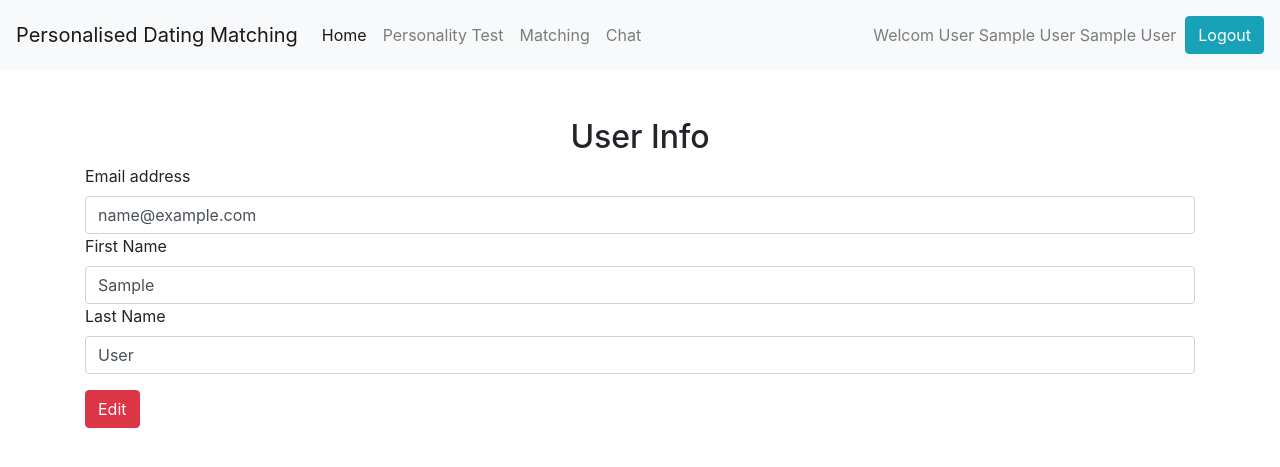
After one commit to ansonng0401/VT6001CEM, a PHP site: page /personalitytest/mainpage.php in a window 1280 px wide. The commit adds this page. Shown: the top 467 px of the page. Run offline with PHP 8.4, Linux system fonts and the light colour scheme; the visitor is signed in with stand-in values (Sample User, id 1); tables that the repository leaves empty or names only in its code hold one stand-in row (values such as "Sample post"); some libraries are stand-ins or nearby versions.

Commit message:
page ui update

```diff
--- a/action/SignUpAction.php
+++ b/action/SignUpAction.php
@@ -86,7 +86,7 @@ if (isset($_POST['email']))
                     $_SESSION["firstname"] = $firstname;
                     $_SESSION["lastname"] = $lastname;
                     echo '<script type="text/javascript">';
-                 echo 'window.location = "../personalitytest/p1.php";';
+                 echo 'window.location = "../p1.php";';
                  echo '</script>';
                 }
     // //     else
--- a/assets/CSS/testpg.css
+++ b/assets/CSS/testpg.css
@@ -1,6 +1,3 @@
-body{
-    background-image: linear-gradient(to right, rgb(255, 98, 98) , rgb(253, 178, 92));
-}
 
 .container{
 
--- /dev/null
+++ b/header.php
@@ -0,0 +1,81 @@
+ <!DOCTYPE html>
+
+ <?php session_start();
+if (isset($_SESSION['email']) ||  isset($_SESSION["firstname"]) || isset($_SESSION["lastname"])) {
+} else {
+  header("Location: ../index.php");
+}
+?>
+ <html lang="en">
+
+ <head>
+     <meta charset="UTF-8">
+
+     <link href="https://cdn.jsdelivr.net/npm/bootstrap@5.1.3/dist/css/bootstrap.min.css" rel="stylesheet"
+         integrity="sha384-1BmE4kWBq78iYhFldvKuhfTAU6auU8tT94WrHftjDbrCEXSU1oBoqyl2QvZ6jIW3" crossorigin="anonymous">
+     <script src="https://cdn.jsdelivr.net/npm/bootstrap@5.1.3/dist/js/bootstrap.bundle.min.js"
+         integrity="sha384-ka7Sk0Gln4gmtz2MlQnikT1wXgYsOg+OMhuP+IlRH9sENBO0LRn5q+8nbTov4+1p" crossorigin="anonymous">
+     </script>
+     <title>Personalised Dating Matching</title>
+
+
+ </head>
+
+ <body>
+
+     <link rel="stylesheet" href="https://stackpath.bootstrapcdn.com/bootstrap/4.2.1/css/bootstrap.min.css"
+         integrity="sha384-GJzZqFGwb1QTTN6wy59ffF1BuGJpLSa9DkKMp0DgiMDm4iYMj70gZWKYbI706tWS" crossorigin="anonymous">
+     <script src="https://code.jquery.com/jquery-3.3.1.slim.min.js"
+         integrity="sha384-q8i/X+965DzO0rT7abK41JStQIAqVgRVzpbzo5smXKp4YfRvH+8abtTE1Pi6jizo" crossorigin="anonymous">
+     </script>
+     <script src="https://cdnjs.cloudflare.com/ajax/libs/popper.js/1.14.6/umd/popper.min.js"
+         integrity="sha384-wHAiFfRlMFy6i5SRaxvfOCifBUQy1xHdJ/yoi7FRNXMRBu5WHdZYu1hA6ZOblgut" crossorigin="anonymous">
+     </script>
+     <script src="https://stackpath.bootstrapcdn.com/bootstrap/4.2.1/js/bootstrap.min.js"
+         integrity="sha384-B0UglyR+jN6CkvvICOB2joaf5I4l3gm9GU6Hc1og6Ls7i6U/mkkaduKaBhlAXv9k" crossorigin="anonymous">
+     </script>
+
+     <nav class="navbar navbar-expand-lg navbar-light bg-light">
+         <a class="navbar-brand" href="mainpage.php">Personalised Dating Matching</a>
+         <button class="navbar-toggler" type="button" data-toggle="collapse" data-target="#navbarText"
+             aria-controls="navbarText" aria-expanded="false" aria-label="Toggle navigation">
+             <span class="navbar-toggler-icon"></span>
+         </button>
+         <div class="collapse navbar-collapse" id="navbarText">
+             <ul class="navbar-nav mr-auto">
+                 <li class="nav-item active">
+                     <a class="nav-link" href="mainpage.php">Home <span class="sr-only">(current)</span></a>
+                 </li>
+                 <li class="nav-item">
+                     <a class="nav-link" href="p1.php">Personality Test</a>
+
+                 </li>
+                 <li class="nav-item">
+                     <a class="nav-link" href="matching.php">Matching</a>
+                 </li>
+                 <li class="nav-item">
+                     <a class="nav-link" href="chat.php">Chat</a>
+                 </li>
+             </ul>
+
+
+
+
+             <span class="navbar-text">
+
+                 Welcom User <?php
+                echo $_SESSION['firstname'];
+                echo ' ';
+                echo $_SESSION['lastname'];
+
+                ?>
+                 &nbsp
+             </span>
+
+             <span class="navbar-text">
+                 <input type="button" onclick="location.href='./action/logoutAction.php'" class="btn btn-info"
+                     value="Logout" />
+
+             </span>
+         </div>
+     </nav>
--- a/mainpage.php
+++ b/mainpage.php
@@ -1,66 +1,42 @@
  <!DOCTYPE html>
 
-<?php session_start();
-if (isset($_SESSION['email']) ||  isset($_SESSION["firstname"]) || isset($_SESSION["lastname"])) {
-} else {
-  header("Location: ../index.php");
+
+ <?php
+
+include 'header.php';
+
+require_once ('./action/conn.php');
+$sql = "SELECT * FROM  userinfo WHERE email = '$_SESSION[email]'";
+
+$rs = mysqli_query($conn, $sql) or die(mysqli_error($conn));
+
+while ($rc = mysqli_fetch_assoc($rs))
+{
+    $email = $rc['email'];
+    $firstname = $rc['firstname'];
+    $lastname = $rc['lastname'];
 }
+
+mysqli_free_result($rs);
+mysqli_close($conn);
+
 ?>
-<html lang="en">
 
-<head>
-  <meta charset="UTF-8">
+<br><br>
+<div class="container">
+<form>
+  <div class="form-group">
+     <center> <h2> User Info</h2></center>
+    <label for="exampleFormControlInput1"> Email address</label>
+    <input type="email" class="form-control" name="email" id="email" placeholder="User email address " value="<?php echo $email ?>">
+    <label for="exampleFormControlInput1"> First Name </label>
+    <input type="test" class="form-control" name="firstname" id="firstname" placeholder="User Firstname " value="<?php echo $firstname ?>">
+    <label for="exampleFormControlInput1"> Last Name </label>
+    <input type="test" class="form-control" name="lastname" id="lastname" placeholder="User Lastname " value="<?php echo $lastname ?>">
 
-<link href="https://cdn.jsdelivr.net/npm/bootstrap@5.1.3/dist/css/bootstrap.min.css" rel="stylesheet" integrity="sha384-1BmE4kWBq78iYhFldvKuhfTAU6auU8tT94WrHftjDbrCEXSU1oBoqyl2QvZ6jIW3" crossorigin="anonymous">
-<script src="https://cdn.jsdelivr.net/npm/bootstrap@5.1.3/dist/js/bootstrap.bundle.min.js" integrity="sha384-ka7Sk0Gln4gmtz2MlQnikT1wXgYsOg+OMhuP+IlRH9sENBO0LRn5q+8nbTov4+1p" crossorigin="anonymous"></script>
-  <title>Personalised Dating Matching</title>
+</div>
+<button type="button" class="btn btn-danger">Edit</button>
 
+</form>
 
-</head>
-
-<body>
-
-<link rel="stylesheet" href="https://stackpath.bootstrapcdn.com/bootstrap/4.2.1/css/bootstrap.min.css" integrity="sha384-GJzZqFGwb1QTTN6wy59ffF1BuGJpLSa9DkKMp0DgiMDm4iYMj70gZWKYbI706tWS" crossorigin="anonymous">
-<script src="https://code.jquery.com/jquery-3.3.1.slim.min.js" integrity="sha384-q8i/X+965DzO0rT7abK41JStQIAqVgRVzpbzo5smXKp4YfRvH+8abtTE1Pi6jizo" crossorigin="anonymous"></script>
-<script src="https://cdnjs.cloudflare.com/ajax/libs/popper.js/1.14.6/umd/popper.min.js" integrity="sha384-wHAiFfRlMFy6i5SRaxvfOCifBUQy1xHdJ/yoi7FRNXMRBu5WHdZYu1hA6ZOblgut" crossorigin="anonymous"></script>
-<script src="https://stackpath.bootstrapcdn.com/bootstrap/4.2.1/js/bootstrap.min.js" integrity="sha384-B0UglyR+jN6CkvvICOB2joaf5I4l3gm9GU6Hc1og6Ls7i6U/mkkaduKaBhlAXv9k" crossorigin="anonymous"></script>
-
-<nav class="navbar navbar-expand-lg navbar-light bg-light">
-  <a class="navbar-brand" href="#">Personalised Dating Matching</a>
-  <button class="navbar-toggler" type="button" data-toggle="collapse" data-target="#navbarText" aria-controls="navbarText" aria-expanded="false" aria-label="Toggle navigation">
-    <span class="navbar-toggler-icon"></span>
-  </button>
-  <div class="collapse navbar-collapse" id="navbarText">
-    <ul class="navbar-nav mr-auto">
-      <li class="nav-item active">
-        <a class="nav-link" href="#">Home <span class="sr-only">(current)</span></a>
-      </li>
-      <li class="nav-item">
-      <a class="nav-link" href="./personalitytest/p1.php">Personality Test</a>      </li>
-      <li class="nav-item">
-      <a class="nav-link" href="#">Chat</a>
-      </li>
-    </ul>
-
-
-
-
-    <span class="navbar-text">
-
-   Welcom User <?php
-                echo $_SESSION['firstname'];
-                echo ' ';
-                echo $_SESSION['lastname'];
-
-                ?>
-                &nbsp
-    </span>
-
-    <span class="navbar-text">
-<input type="button" onclick="location.href='./action/logoutAction.php'" class="btn btn-info" value="Logout" />
-
-    </span>
-  </div>
-</nav>
-
-<h6><CENTER> Mainpage</h6>
+</div>
```
Also changed, not shown: chat.php (added, +8 -0 lines), index.php (+8 -0 lines), matching.php (added, +8 -0 lines), p1.php (renamed from personalitytest/p1.php, +7 -35 lines), signup.php (+7 -0 lines), 3 other files.
